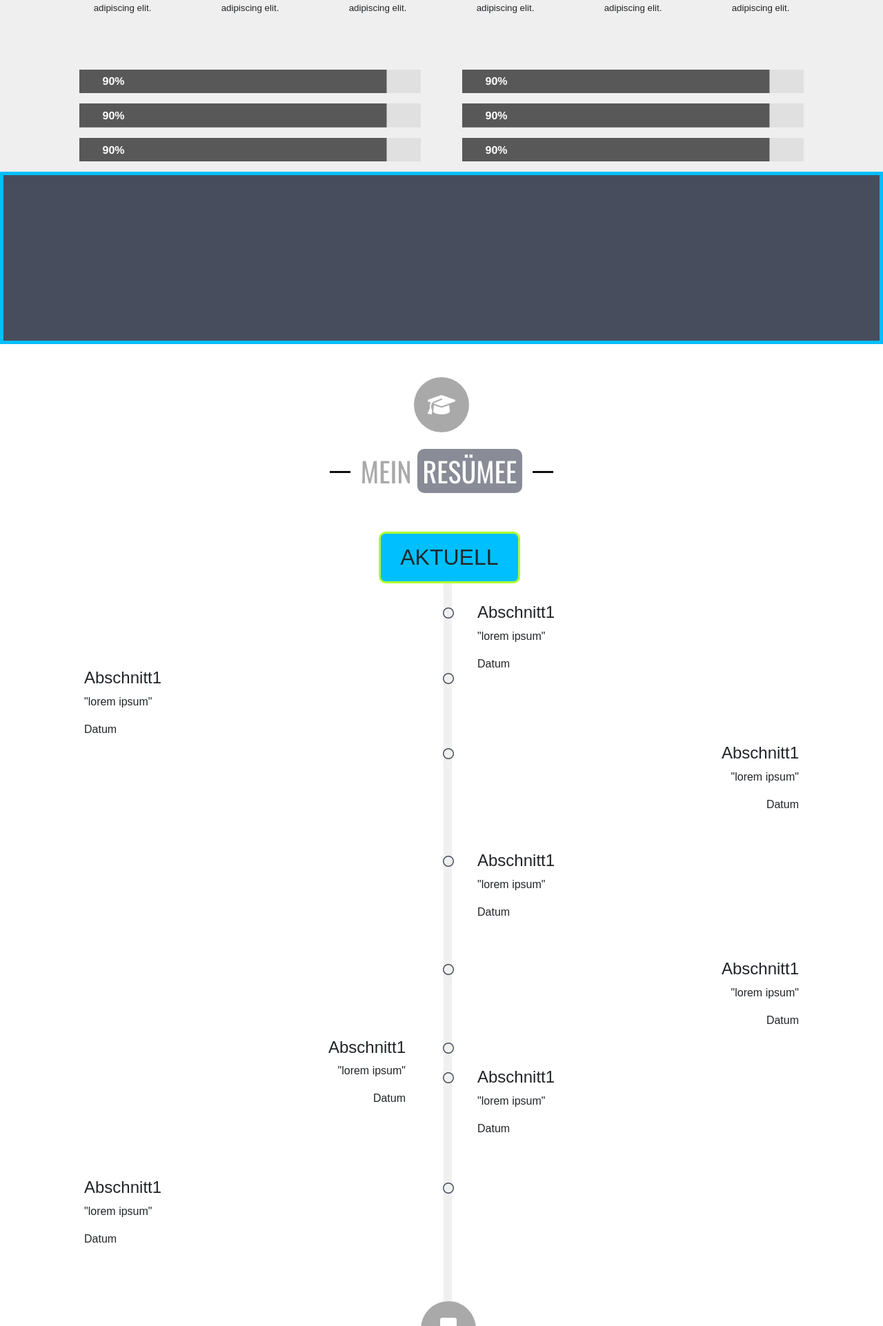
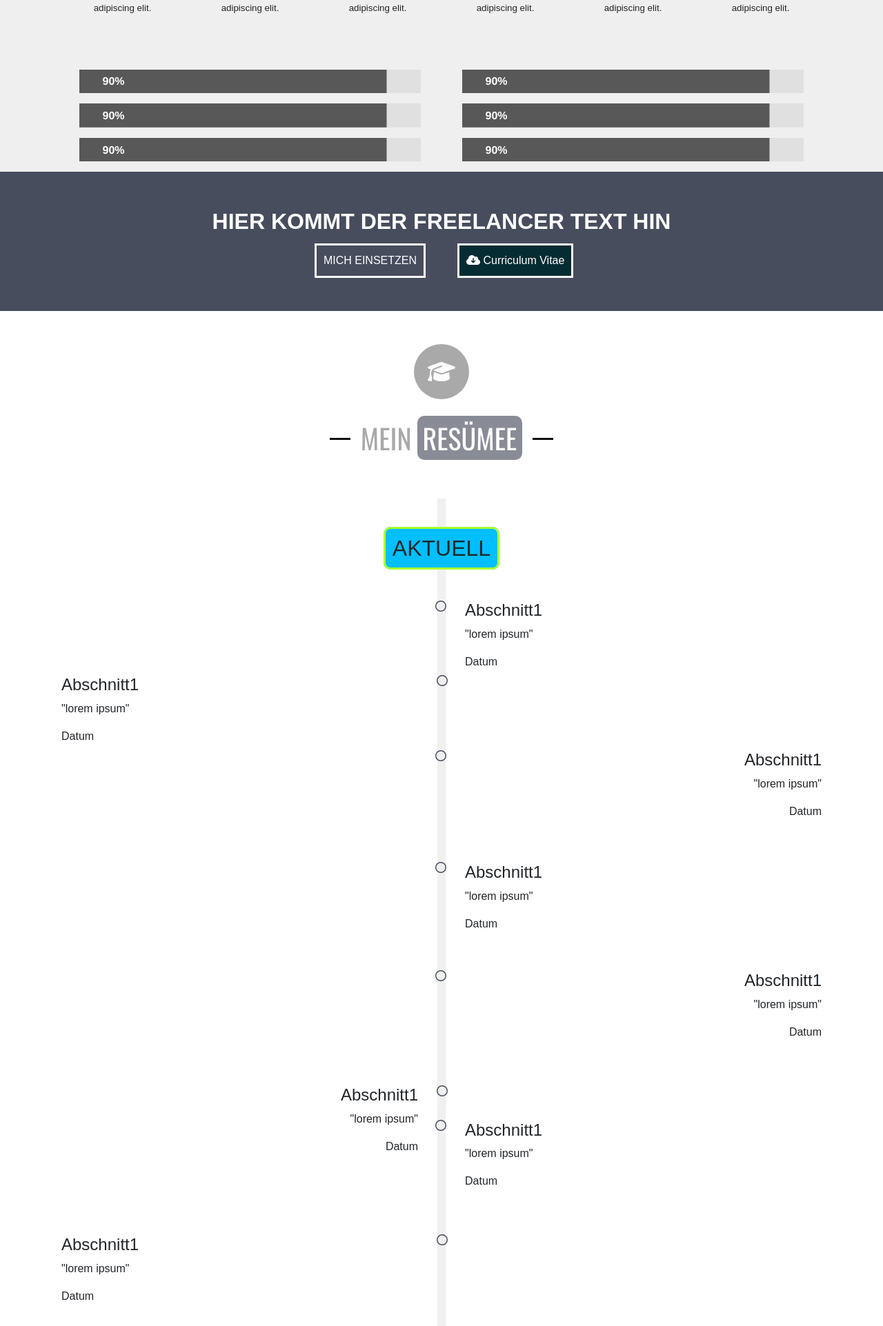
Before and after one commit to QVllasa/Homepage_old, a PHP site: page /home.html in a window 1280 px wide. Shown: the part 3500-5423 px from the top of the page at 69% size. Run offline with PHP 8.4, Linux system fonts and the light colour scheme; some libraries are stand-ins or nearby versions.

Commit message:
working on main content

```diff
--- a/Development/css/homestyle.css
+++ b/Development/css/homestyle.css
@@ -405,6 +405,13 @@ video {
   text-align: center
 }
 
+.text-end {
+  text-align: right;
+}
+
+.text-start {
+  text-align: left;
+}
 
 .text {
   color: white;
@@ -539,7 +546,112 @@ video {
 
 
 .freelancer-section {
-  height: 250px;
+  height: auto;
   background-color: #474D5D;
-  border: 5px solid deepskyblue;
 }
+
+#freelancer-text {
+  color: white;
+  font-size: 200%;
+  font-weight: bold;
+  text-transform: uppercase;
+  text-align: center;
+}
+
+
+button {
+  padding: 10px;
+  background: none;
+  border-radius: 0;
+  border: 3px solid white;
+  color: white;
+}
+
+button:hover {
+  background: white;
+  color: #474D5D;
+}
+
+button.cv {
+  background: #062c33;
+}
+
+.cv:hover {
+  background: white;
+  color: #474D5D;
+}
+
+#company-section {
+  background: #062c33;
+}
+
+
+/* company slide */
+@-webkit-keyframes scroll {
+  0% {
+    -webkit-transform: translateX(0);
+    transform: translateX(0);
+  }
+  100% {
+    -webkit-transform: translateX(calc(-250px * 7));
+    transform: translateX(calc(-250px * 7));
+  }
+}
+
+@keyframes scroll {
+  0% {
+    -webkit-transform: translateX(0);
+    transform: translateX(0);
+  }
+  100% {
+    -webkit-transform: translateX(calc(-250px * 7));
+    transform: translateX(calc(-250px * 7));
+  }
+}
+
+.slider {
+  background: transparent;
+  box-shadow: 0 10px 20px -5px rgba(0, 0, 0, 0.125);
+  height: 100px;
+  margin: auto;
+  overflow: hidden;
+  position: relative;
+  width: 960px;
+}
+
+.slider::before, .slider::after {
+  background: transparent;
+  content: "";
+  height: 100px;
+  position: absolute;
+  width: 200px;
+  z-index: 2;
+}
+
+.slider::after {
+  right: 0;
+  top: 0;
+  -webkit-transform: rotateZ(180deg);
+  transform: rotateZ(180deg);
+}
+
+.slider::before {
+  left: 0;
+  top: 0;
+}
+
+.slider .slide-track {
+  -webkit-animation: scroll 40s linear infinite;
+  animation: scroll 40s linear infinite;
+  display: flex;
+  width: calc(250px * 14);
+}
+
+.slider .slide {
+  height: 100px;
+  width: 250px;
+}
+
+.slide img {
+  margin-top: 20px;
+}
--- a/Development/css/resumestyle.css
+++ b/Development/css/resumestyle.css
@@ -33,9 +25,8 @@
 }
 
 .my-present {
-  height: 75px;
+  display: inline;
   padding: 10px;
-  margin: 0 40% 0 42%;
   background-color: deepskyblue;
   border: 3px solid greenyellow;
   border-radius: 10px;
@@ -80,6 +71,65 @@
 }
 
 
+.section-left-side {
+  text-align: left;
+  padding: 4px;
+
+}
+
+
+.section-right-side {
+  text-align: right;
+  padding: 4px;
+}
+
+.dot-left {
+  float: right;
+  margin: -15% -43px 0 0;
+  color: #474D5D;
+  border-radius: 50%;
+
+}
+
+.dot-right {
+  float: left;
+  margin: -15% 0 0 -43px;
+  color: #474D5D;
+  border-radius: 50%;
+
+}
+
+.bubble-arrow-left {
+  float: right;
+  margin: -15% -15px 0 0;
+  color: #D3D3D3;
+  opacity: 0;
+}
+
+.bubble-arrow-right {
+  float: left;
+  margin: -15% 0 0 -15px;
+  color: #D3D3D3;
+  transform: rotate(180deg);
+  opacity: 0;
+}
+
+
+.left {
+  background-color: rgba(0, 0, 0, 0);
+  border-radius: 5px;
+}
+
+.left:hover .dot-left {
+  background-color: #474D5D;
+  transition: 0.3s;
+}
+
+.left:hover .bubble-arrow-left {
+  opacity: 1;
+  transition: 0.5s;
+}
+
 #left1:hover {
   background-color: lightgray;
   border-radius: 5px;
@@ -166,34 +197,18 @@
   transition: 0.5s;
 }
 
-#right1:hover .bubble-arrow-right {
-  opacity: 1;
-  transition: 0.5s;
+
+.left-column li {
+  margin-right: 15px;
 }
 
-#right2:hover .bubble-arrow-right {
-  opacity: 1;
-  transition: 0.5s;
+.right-column li {
+  margin-left: 15px;
 }
-
-#right3:hover .bubble-arrow-right {
-  opacity: 1;
-  transition: 0.5s;
-}
-
-#right4:hover .bubble-arrow-right {
-  opacity: 1;
-  transition: 0.5s;
-}
-
-#right5:hover .bubble-arrow-right {
-  opacity: 1;
-  transition: 0.5s;
-}
-
 
 #left1 {
   margin-top: 20%;
+
 }
 
 #left2 {
@@ -221,24 +236,11 @@
 }
 
 #right5 {
-  margin-top: 90%;
+  margin-top: 20%;
 }
 
 
-.bubble-arrow-left {
-  float: right;
-  margin: -15% -17px 0 0;
-  color: #D3D3D3;
-  opacity: 0;
-}
 
-.bubble-arrow-right {
-  float: left;
-  margin: -15% 0 0 -17px;
-  color: #D3D3D3;
-  transform: rotate(180deg);
-  opacity: 0;
-}
 
 .left-column:hover .my-education {
   opacity: 1;
@@ -251,61 +253,3 @@
   opacity: 1;
   transition: 0.3s;
 }
-
-
-.dot-left {
-  float: right;
-  margin: -15% -70px 0 0;
-  color: #474D5D;
-  border-radius: 50%;
-
-}
-
-.dot-right {
-  float: left;
-  margin: -15% 0 0 -50px;
-  color: #474D5D;
-  border-radius: 50%;
-
-}
-
-
-#right1:hover .dot-right {
-  background-color: #474D5D;
-  transition: 0.3s;
-}
-
-#right2:hover .dot-right {
-  background-color: #474D5D;
-  transition: 0.3s;
-}
-
-#right3:hover .dot-right {
-  background-color: #474D5D;
-  transition: 0.3s;
-}
-
-#right4:hover .dot-right {
-  background-color: #474D5D;
-  transition: 0.3s;
-}
-
-#right5:hover .dot-right {
-  background-color: #474D5D;
-  transition: 0.3s;
-}
-
-#left1:hover .dot-left {
-  background-color: #474D5D;
-  transition: 0.3s;
-}
-
-#left2:hover .dot-left {
-  background-color: #474D5D;
-  transition: 0.3s;
-}
-
-#left3:hover .dot-left {
-  background-color: #474D5D;
-  transition: 0.3s;
-}
--- a/Development/home.html
+++ b/Development/home.html
@@ -682,17 +678,32 @@
   </div>
 
   <!-- freelancer -->
-  <div class="container-fluid freelancer-section">
+
+  <div class="container-fluid justify-content-center align-items-center freelancer-section">
     <div class="container">
       <div class="row">
-
+        <div class="col-md-12 mt-5">
+          <div id="freelancer-text">Hier kommt der Freelancer Text hin</div>
+        </div>
+      </div>
+      <div class="row justify-content-center">
+        <div class="col-sm-4   text-end m-2">
+          <button href="" class="">MICH EINSETZEN</button>
+        </div>
+        <div class="col-sm-4   text-start m-2 mb-5">
+          <button class="cv">
+            <i class="fas fa-cloud-download-alt"></i>
+            Curriculum Vitae
+          </button>
+        </div>
       </div>
     </div>
+
 
   </div>
 
   <!-- resume section -->
-  <div class="container-fluid pt-5" id="my-resume-section">
+  <div class="container-fluid pt-5 mb-5" id="my-resume-section">
 
     <!-- icon -->
     <div class="container mb-5">
@@ -707,12 +718,15 @@
     </div>
 
     <!-- resume station list -->
-    <div class="container">
+    <div class="container mb-0">
       <div class="row" id="resume-lists">
-        <div class="container  text-center my-present mb-4">Aktuell</div>
-        <div class="col-lg-6 px-5 mx-auto text-center left-column">
+        <div class="container text-center my-5">
+          <div class="container my-present mb-4">Aktuell</div>
+        </div>
+
+        <div class="col-lg-6 mx-auto text-center left-column">
           <ul class="resume-list-school px-0">
-            <li class="section-left-side" id="left1" data-aos="fade-right">
+            <li class="section-left-side left" id="left1" data-aos="fade-right">
               <div>
                 <h4>Abschnitt1</h4>
                 <p>"lorem ipsum"</p>
@@ -721,7 +735,7 @@
                 <i class="far fa-circle dot-left"></i>
               </div>
             </li>
-            <li class="section-right-side" id="left2" data-aos="fade-right">
+            <li class="section-right-side left" id="left2" data-aos="fade-right">
               <div>
                 <h4>Abschnitt1</h4>
                 <p>"lorem ipsum"</p>
@@ -730,7 +744,7 @@
                 <i class="far fa-circle dot-left"></i>
               </div>
             </li>
-            <li class="section-left-side" id="left3" data-aos="fade-right">
+            <li class="section-left-side left" id="left3" data-aos="fade-right">
               <div>
                 <h4>Abschnitt1</h4>
                 <p>"lorem ipsum"</p>
@@ -745,9 +759,9 @@
         </div>
 
 
-        <div class="col-lg-6 mx-auto px-5 text-center right-column">
+        <div class="col-lg-6 mx-auto  text-center right-column">
           <ul class="resume-list-work px-0">
-            <li class="section-left-side" id="right1">
+            <li class="section-left-side right" id="right1">
               <div>
                 <h4>Abschnitt1</h4>
                 <p>"lorem ipsum"</p>
@@ -756,7 +770,7 @@
                 <i class="far fa-circle dot-right"></i>
               </div>
             </li>
-            <li class="section-right-side" id="right2">
+            <li class="section-right-side right" id="right2">
               <div>
                 <h4>Abschnitt1</h4>
                 <p>"lorem ipsum"</p>
@@ -765,7 +779,7 @@
                 <i class="far fa-circle dot-right"></i>
               </div>
             </li>
-            <li class="section-left-side mb-0" id="right3">
+            <li class="section-left-side mb-0 right" id="right3">
               <div>
                 <h4>Abschnitt1</h4>
                 <p>"lorem ipsum"</p>
@@ -774,7 +788,7 @@
                 <i class="far fa-circle dot-right"></i>
               </div>
             </li>
-            <li class="section-right-side mt-5" id="right4">
+            <li class="section-right-side mt-5 right" id="right4">
               <div>
                 <h4>Abschnitt1</h4>
                 <p>"lorem ipsum"</p>
@@ -783,7 +797,7 @@
                 <i class="far fa-circle dot-right"></i>
               </div>
             </li>
-            <li class="section-left-side mt-5" id="right5">
+            <li class="section-left-side right" id="right5">
               <div>
                 <h4>Abschnitt1</h4>
                 <p>"lorem ipsum"</p>
@@ -799,20 +813,118 @@
         </div>
 
       </div>
-      <div class="row justify-content-center" id="start-icon">
-        <div class="container icon-container align-items-center justify-content-center">
-          <i class="fas fa-bookmark fa-2x" style="color:white"></i>
-
-        </div>
-      </div>
 
 
+    </div>
+
+    <!-- icon -->
+    <div class="row justify-content-center">
+      <div class="container icon-container align-items-center justify-content-center" id="bookmark-icon">
+        <i class="fas fa-bookmark fa-2x" style="color:white"></i>
+
+      </div>
     </div>
 
 
   </div>
 
   <!-- company section -->
+  <div class="container-fluid pt-5 pb-5" id="company-section">
+
+    <!-- icon -->
+    <div class="container mb-5">
+      <div class="row justify-content-center" id="company-icon">
+        <div class="container icon-container align-items-center justify-content-center">
+          <i class="fas fa-building fa-2x" style="color:white"></i>
+        </div>
+      </div>
+      <div class="row justify-content-center mt-4 section-title">
+        <h1 style="color:darkgrey"><span class="bg-me p-2">FEEDBACK</span></h1>
+      </div>
+    </div>
+
+    <!-- feedback -->
+    <div id="carouselExampleIndicators" class="carousel slide" data-ride="carousel">
+      <ol class="carousel-indicators">
+        <li data-target="#carouselExampleIndicators" data-slide-to="0" class="active"></li>
+        <li data-target="#carouselExampleIndicators" data-slide-to="1"></li>
+        <li data-target="#carouselExampleIndicators" data-slide-to="2"></li>
+      </ol>
+      <div class="carousel-inner">
+        <div class="carousel-item active">
+          <img class="d-block w-100" src="..." alt="First slide">
+        </div>
+        <div class="carousel-item">
+          <img class="d-block w-100" src="..." alt="Second slide">
+        </div>
+        <div class="carousel-item">
+          <img class="d-block w-100" src="..." alt="Third slide">
+        </div>
+      </div>
+      <a class="carousel-control-prev" href="#carouselExampleIndicators" role="button" data-slide="prev">
+        <span class="carousel-control-prev-icon" aria-hidden="true"></span>
+        <span class="sr-only">Previous</span>
+      </a>
+      <a class="carousel-control-next" href="#carouselExampleIndicators" role="button" data-slide="next">
+        <span class="carousel-control-next-icon" aria-hidden="true"></span>
+        <span class="sr-only">Next</span>
+      </a>
+    </div>
+
+    <!-- company carousel -->
+    <div class="container">
+      <div class="row">
+        <div class="slider">
+          <div class="slide-track">
+            <div class="slide">
+              <img src="img/AbstractShapes.jpg" height="50" width="250" alt=""/>
+            </div>
+            <div class="slide">
+              <img src="img/AbstractShapes.jpg" height="50" width="250" alt=""/>
+            </div>
+            <div class="slide">
+              <img src="img/AbstractShapes.jpg" height="50" width="250" alt=""/>
+            </div>
+            <div class="slide">
+              <img src="img/AbstractShapes.jpg" height="50" width="250" alt=""/>
+            </div>
+            <div class="slide">
+              <img src="img/AbstractShapes.jpg" height="50" width="250" alt=""/>
+            </div>
+            <div class="slide">
+              <img src="img/AbstractShapes.jpg" height="50" width="250" alt=""/>
+            </div>
+            <div class="slide">
+              <img src="img/AbstractShapes.jpg" height="50" width="250" alt=""/>
+            </div>
+            <div class="slide">
+              <img src="img/AbstractShapes.jpg" height="50" width="250" alt=""/>
+            </div>
+            <div class="slide">
+              <img src="img/AbstractShapes.jpg" height="50" width="250" alt=""/>
+            </div>
+            <div class="slide">
+              <img src="img/AbstractShapes.jpg" height="50" width="250" alt=""/>
+            </div>
+            <div class="slide">
+              <img src="img/AbstractShapes.jpg" height="50" width="250" alt=""/>
+            </div>
+            <div class="slide">
+              <img src="img/AbstractShapes.jpg" height="50" width="250" alt=""/>
+            </div>
+            <div class="slide">
+              <img src="img/AbstractShapes.jpg" height="50" width="250" alt=""/>
+            </div>
+            <div class="slide">
+              <img src="img/AbstractShapes.jpg" height="50" width="250" alt=""/>
+            </div>
+          </div>
+        </div>
+      </div>
+    </div>
+
+
+  </div>
 
 
 </main>
```
Also changed, not shown: other parts of Development/css/resumestyle.css (+11 -38 lines), other parts of Development/home.html (+18 -22 lines), index.htm (added, +37 -0 lines), Development/img/line.png, 2 other files.
